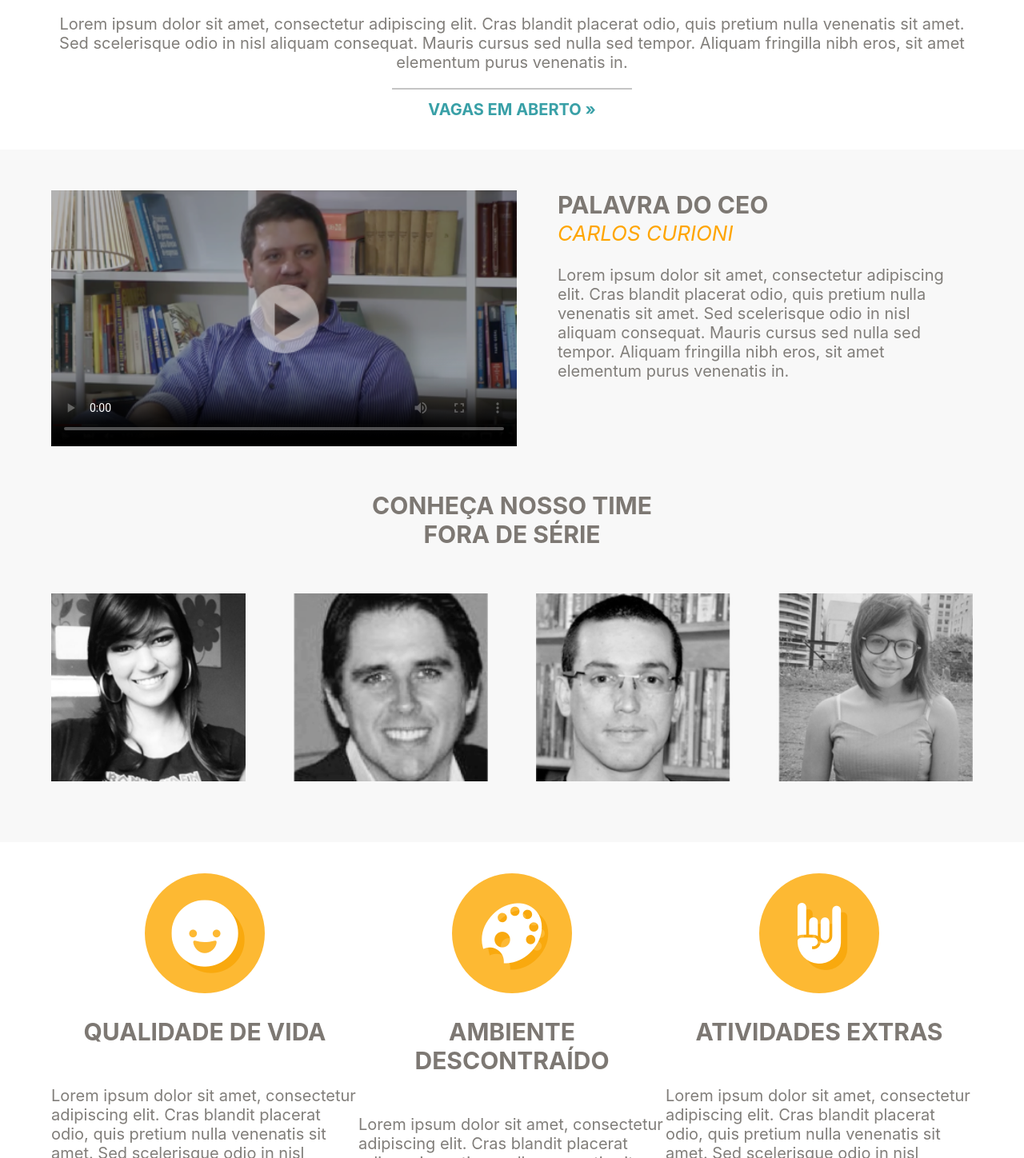
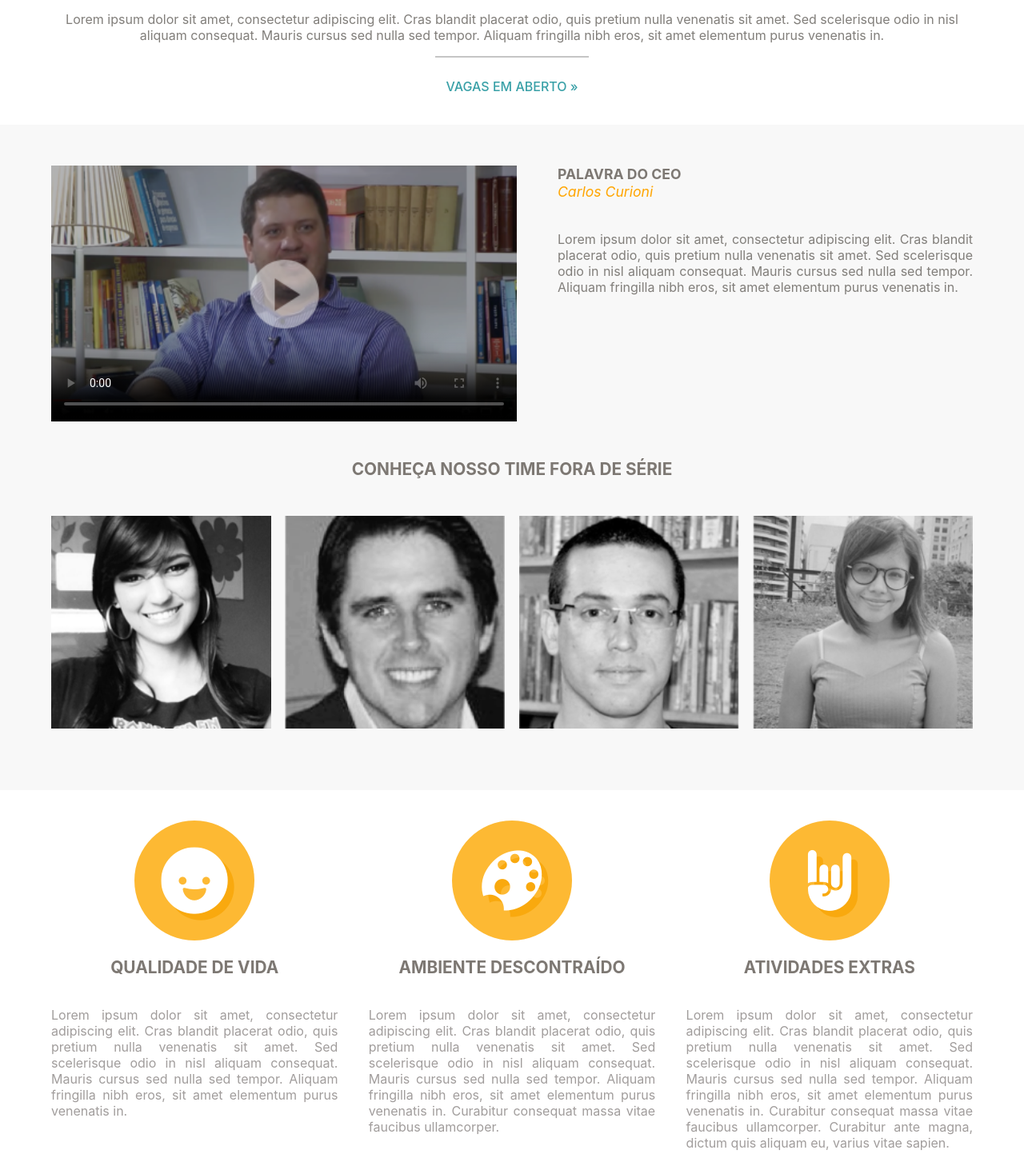
Before and after one commit to Viniciuspxf/elo7-landing, a React (Create React App) app: page / in a window 1280 px wide. Shown: the part 602-2050 px from the top of the page at 80% size. Built offline with nearby package versions, Linux system fonts and the light colour scheme; no server answers.

Commit message:
adjust style

```diff
--- a/src/App.css
+++ b/src/App.css
@@ -1,19 +1,7 @@
 html {
-    font-size: 14px;
+    font-size: 16px;
     overflow-x: hidden;
     scroll-behavior: smooth;
-}
-
-@media screen and (min-width: 800px){
-    html {
-        font-size: 16px;
-    }
-}
-
-@media screen and (min-width: 1024px){
-    html {
-        font-size: 20px;
-    }
 }
 
 p {
@@ -22,11 +10,11 @@ p {
 }
 
 h1 {
-    font-size: 1.5rem;
+    font-size: 1.3rem;
 }
 
 h2 {
-    font-size: 1.3rem;
+    font-size: 1.1rem;
 }
 
 h1, h2 {
--- a/src/components/benefit-card/benefit-card.css
+++ b/src/components/benefit-card/benefit-card.css
@@ -1,18 +1,22 @@
 .benefit-card {
     display: flex;
-    width: 30vw;
+    width: 28vw;
     flex-direction: column;
     align-items: center;
+    text-align: justify;
 }
 
 .benefit-card h1 {
     text-align: center;
 }
 
-@media screen and (max-width: 550px) {
+.benefit-card p {
+    color: #a19d9c;
+}
+
+@media screen and (max-width: 640px) {
     .benefit-card {
         width: inherit;
         margin: 2vw auto;
-        text-align: center;
     }
 }
--- a/src/components/benefits/benefits.css
+++ b/src/components/benefits/benefits.css
@@ -12,7 +12,7 @@
     justify-content: space-between;
 }
 
-@media screen and (max-width: 550px) {
+@media screen and (max-width: 640px) {
     .benefits-cards {
         flex-direction: column;
         align-items: center;
--- a/src/components/header/header.css
+++ b/src/components/header/header.css
@@ -18,7 +18,7 @@
 .landing-header h1 {
     position: absolute;
     top: 25vw;
-    font-size: 5vw;
+    font-size: max(5vw, 1.5rem);
     text-transform: none;
     color: white;
     text-shadow: 1px 3px rgba(0, 0, 0, 0.3);
--- a/src/components/link/link.css
+++ b/src/components/link/link.css
@@ -1,6 +1,6 @@
 .link  {
-    padding-top: 1vw;
-    width: 15rem;
+    padding-top: 2vw;
+    width: 12rem;
     border-top: 2px solid rgb(197, 197, 197);
     text-align: center;
 }
@@ -9,7 +9,7 @@
     text-decoration-color: transparent;
     text-transform: uppercase;
     color: #39a0a7;
-    font-weight: bold;
+    font-weight: 500;
     transition: all 0.4s;
 }
 
--- a/src/components/team/team.css
+++ b/src/components/team/team.css
@@ -20,7 +20,6 @@
 
 .testimonial video {
     height: 25vw;
-
 }
 
 .testimonial div {
@@ -30,16 +29,19 @@
 
 .testimonial h1 {
     margin: 0;
+    font-size: 1.1rem;
 }
 
 .testimonial h2 {
     margin: 0.1vw 0;
     color: orange;
-    font-weight: 400;
+    font-weight: normal;
+    text-transform: none;
 }
 
 .testimonial p {
-    margin: 2vw 0;
+    margin: 3vw 0;
+    text-align: justify;
 }
 
 .know-our-team {
@@ -49,7 +51,7 @@
 }
 
 .know-our-team h1 {
-    max-width: 30vw;
+    max-width: 35vw;
     text-align: center;
 }
 
@@ -61,18 +63,18 @@
 }
 
 .know-our-team img {
-    width: 19vw;
-    min-width: 150px;
+    width: 21.5vw;
 }
 
-@media screen and (max-width: 700px) {
+@media screen and (max-width: 640px) {
     .testimonial {
         flex-direction: column;
         align-items: center;
     }
 
     .testimonial video {
-        height: 48vw;
+        height: auto;
+        width: inherit;
     }
 
     .testimonial div {
@@ -90,7 +92,7 @@
     }
 
     .know-our-team img {
-        width: 40vw;
+        width: 45vw;
         margin-top: 3vw;
     }
 }
```
